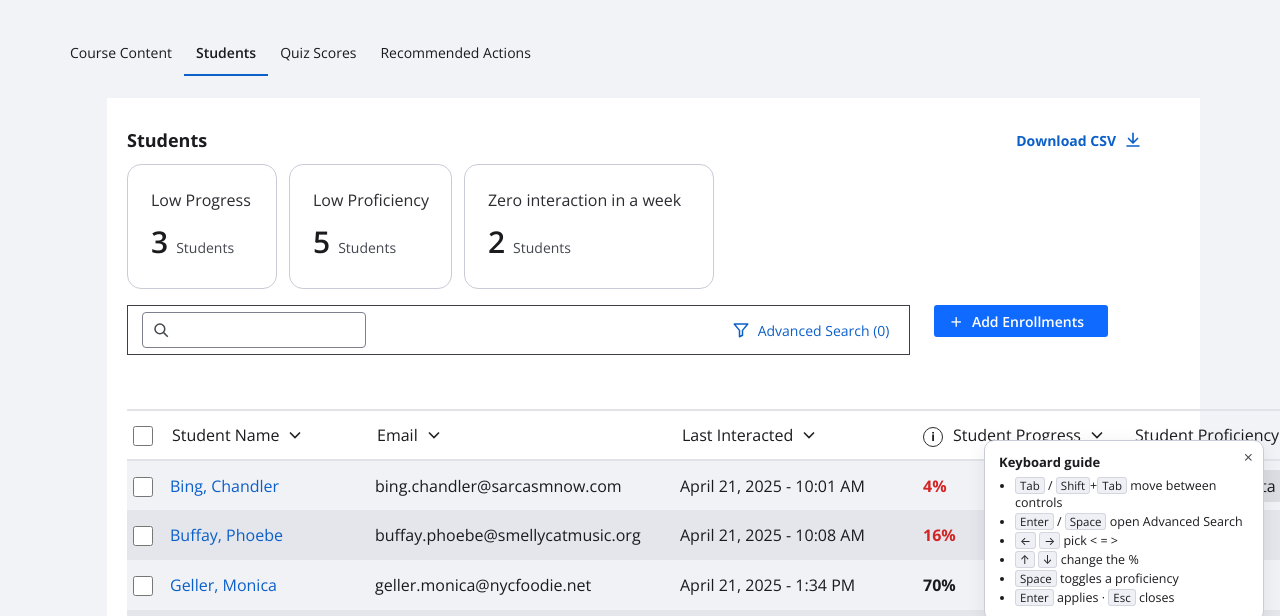
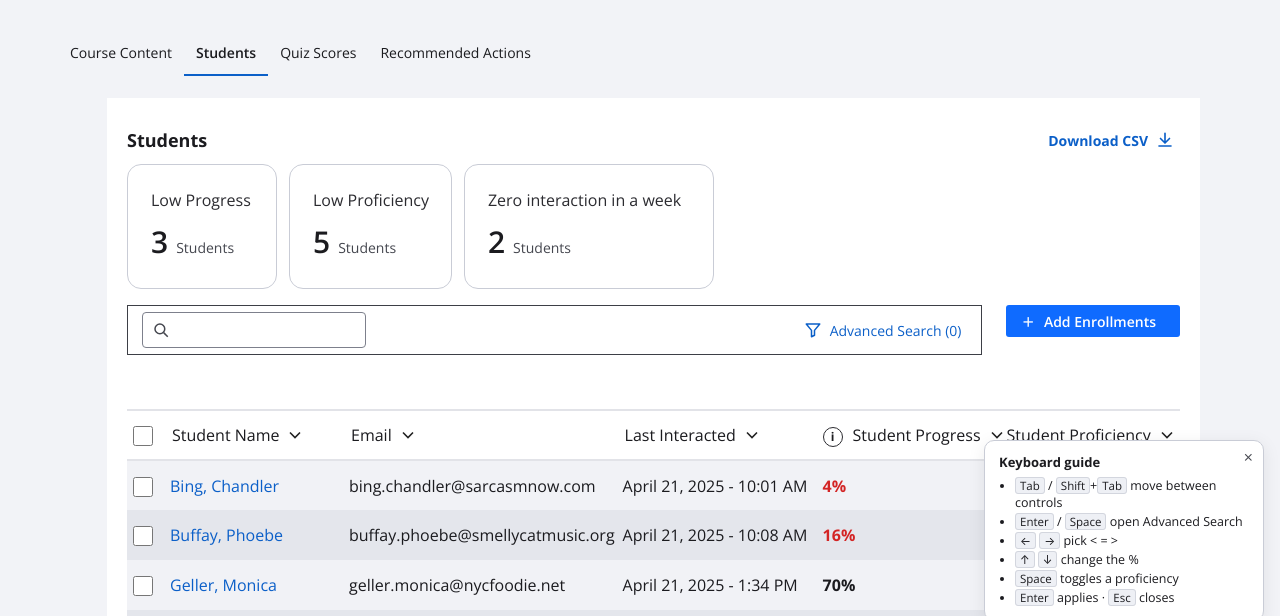
Before and after one commit to d1vyamenon/filter-redesign, a plain HTML site: page index.html in a window 1280 px wide. Shown: the part 163-779 px from the top of the page. Drawn offline with nearby package versions, Linux system fonts and the light colour scheme.

Commit message:
Make student table fill the card width
Co-Authored-By: Claude Opus 5.5 <noreply@anthropic.com>
Claude-Session: https://claude.ai/code/session_017p8qXrtVTfq4kZ4h8AH2st

```diff
--- a/index.html
+++ b/index.html
@@ -51,10 +51,10 @@
 
   /* ---------- Card ---------- */
   main{padding:22px 80px 75px 107px}
-  .card{background:var(--card);padding:30px 46px 170px 20px;position:relative;min-height:990px}
+  .card{background:var(--card);padding:30px 20px 170px 20px;position:relative;min-height:990px}
   .card-head{display:flex;justify-content:space-between;align-items:center}
   h1.students{font-size:18px;font-weight:700;margin:0 0 0 0}
-  .csv{color:var(--link);font-weight:700;font-size:14px;display:flex;gap:8px;align-items:center;text-decoration:none;margin-right:6px;background:none;border:0;cursor:pointer}
+  .csv{color:var(--link);font-weight:700;font-size:14px;display:flex;gap:8px;align-items:center;text-decoration:none;margin-right:0;background:none;border:0;cursor:pointer}
   .tiles{display:flex;gap:12px;margin-top:12px}
   .tile{border:1px solid #c9ccd6;border-radius:14px;padding:24px 22px 26px 23px;min-width:150px}
   .tile .t{font-size:16px;color:#2b2b30}
@@ -81,10 +81,10 @@
   .txtbtn.adv{color:var(--link)}
   .txtbtn.clear{color:#3b3d44}
   .txtbtn:hover{background:#f0f2f8}
-  .add-enroll{flex:none;background:var(--blue);color:#fff;border:0;border-radius:3px;height:32px;padding:0 24px 0 16px;font-size:14px;font-weight:600;display:flex;align-items:center;gap:10px;cursor:pointer;margin-right:46px}
+  .add-enroll{flex:none;background:var(--blue);color:#fff;border:0;border-radius:3px;height:32px;padding:0 24px 0 16px;font-size:14px;font-weight:600;display:flex;align-items:center;gap:10px;cursor:pointer;margin-right:0}
 
   /* ---------- Table ---------- */
-  table{width:1231px;border-collapse:collapse;margin-top:54px;font-size:16px}
+  table{width:100%;table-layout:auto;border-collapse:collapse;margin-top:54px;font-size:16px}
   thead tr{border-top:2px solid #e2e3e8;border-bottom:2px solid #e2e3e8}
   th{text-align:left;font-weight:400;height:50px;padding:0;white-space:nowrap}
   th button.sort{border:0;background:none;font-size:16px;cursor:pointer;display:inline-flex;align-items:center;gap:10px;padding:4px 2px;color:var(--text)}
@@ -259,10 +259,10 @@
       <thead>
         <tr>
           <th class="cbcell"><input type="checkbox" class="rowcb" id="selAll" aria-label="Select all visible students"></th>
-          <th style="width:205px" data-key="name" aria-sort="none"><button class="sort" type="button">Student Name <svg width="12" height="8" viewBox="0 0 12 8" aria-hidden="true"><path d="M1 1.5 6 6.5l5-5" fill="none" stroke="#222" stroke-width="1.6"/></svg></button></th>
-          <th style="width:305px" data-key="email" aria-sort="none"><button class="sort" type="button">Email <svg width="12" height="8" viewBox="0 0 12 8" aria-hidden="true"><path d="M1 1.5 6 6.5l5-5" fill="none" stroke="#222" stroke-width="1.6"/></svg></button></th>
-          <th style="width:243px" data-key="last" aria-sort="none"><button class="sort" type="button">Last Interacted <svg width="12" height="8" viewBox="0 0 12 8" aria-hidden="true"><path d="M1 1.5 6 6.5l5-5" fill="none" stroke="#222" stroke-width="1.6"/></svg></button></th>
-          <th style="width:210px" data-key="progress" aria-sort="none"><span class="info" role="img" aria-label="Progress is an estimate of student progress through the course" title="This is an estimate of student progress.">i</span><button class="sort" type="button">Student Progress <svg width="12" height="8" viewBox="0 0 12 8" aria-hidden="true"><path d="M1 1.5 6 6.5l5-5" fill="none" stroke="#222" stroke-width="1.6"/></svg></button></th>
+          <th style="width:17%" data-key="name" aria-sort="none"><button class="sort" type="button">Student Name <svg width="12" height="8" viewBox="0 0 12 8" aria-hidden="true"><path d="M1 1.5 6 6.5l5-5" fill="none" stroke="#222" stroke-width="1.6"/></svg></button></th>
+          <th style="width:25%" data-key="email" aria-sort="none"><button class="sort" type="button">Email <svg width="12" height="8" viewBox="0 0 12 8" aria-hidden="true"><path d="M1 1.5 6 6.5l5-5" fill="none" stroke="#222" stroke-width="1.6"/></svg></button></th>
+          <th style="width:19%" data-key="last" aria-sort="none"><button class="sort" type="button">Last Interacted <svg width="12" height="8" viewBox="0 0 12 8" aria-hidden="true"><path d="M1 1.5 6 6.5l5-5" fill="none" stroke="#222" stroke-width="1.6"/></svg></button></th>
+          <th style="width:17%" data-key="progress" aria-sort="none"><span class="info" role="img" aria-label="Progress is an estimate of student progress through the course" title="This is an estimate of student progress.">i</span><button class="sort" type="button">Student Progress <svg width="12" height="8" viewBox="0 0 12 8" aria-hidden="true"><path d="M1 1.5 6 6.5l5-5" fill="none" stroke="#222" stroke-width="1.6"/></svg></button></th>
           <th data-key="prof" aria-sort="none"><button class="sort" type="button">Student Proficiency <svg width="12" height="8" viewBox="0 0 12 8" aria-hidden="true"><path d="M1 1.5 6 6.5l5-5" fill="none" stroke="#222" stroke-width="1.6"/></svg></button></th>
         </tr>
       </thead>
```
